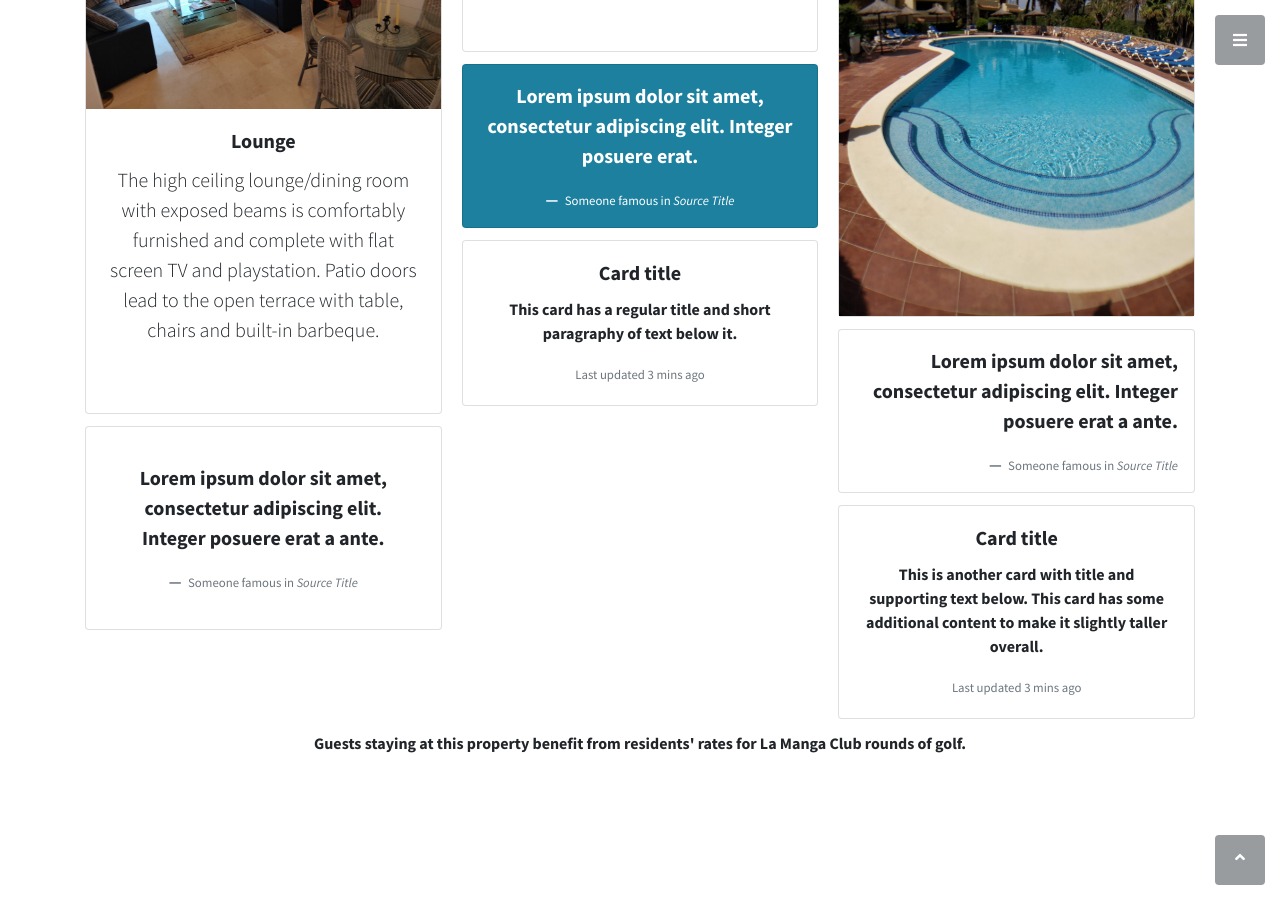
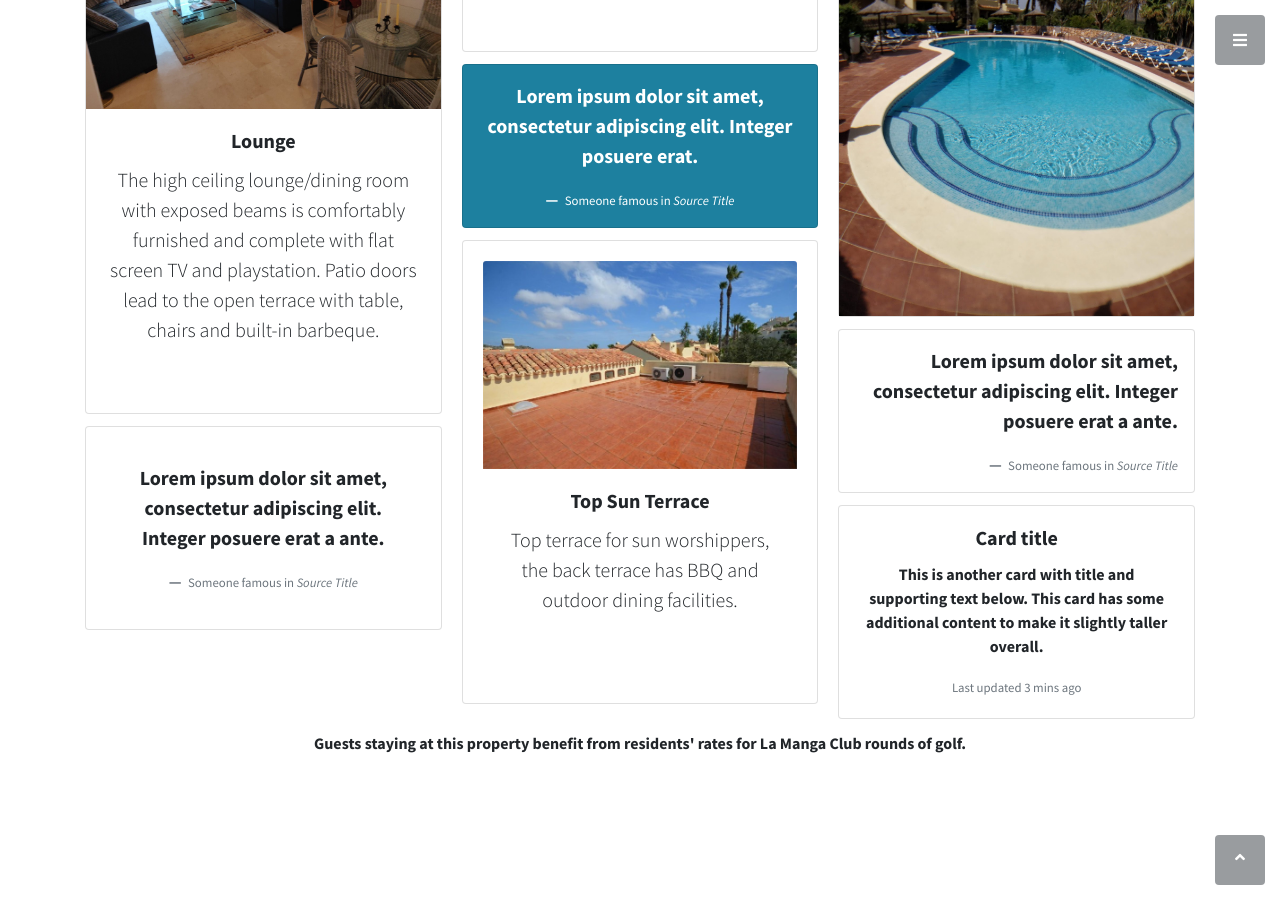
Before and after one commit to richsteer/richsteer.github.io, a Jekyll site: the page built from index.html, in a window 1280 px wide and 900 px high, scrolled down 3947 px. Built offline with Jekyll 4.4.1, drawn with Linux system fonts in a browser that asks for light colours.

Commit message:
Update index.html

```diff
--- a/index.html
+++ b/index.html
@@ -157,12 +157,7 @@ title: Las Palameras 9
 
                             <div class="col">
                                 <div class="card shadow">
-                                    <img src="assets/img/la-manga-club-villa-las-palmeras-9-Top-Sun-Terrace.jpg" class="card-img-top" alt="..">
-                                    <div class="card-body">
-                                        <h5 class="card-title">Top Sun Terrace</h5>
-                                        <p class="lead mb-5">Top terrace for sun worshippers, the back terrace has BBQ and outdoor dining facilities.
-                                        </p>
-                                    </div>
+
                                 </div>
                             </div>
                         </div>
@@ -208,9 +203,11 @@ title: Las Palameras 9
                       </div>
                       <div class="card text-center">
                         <div class="card-body">
-                          <h5 class="card-title">Card title</h5>
-                          <p class="card-text">This card has a regular title and short paragraphy of text below it.</p>
-                          <p class="card-text"><small class="text-muted">Last updated 3 mins ago</small></p>
+                            <img src="assets/img/la-manga-club-villa-las-palmeras-9-Top-Sun-Terrace.jpg" class="card-img-top" alt="..">
+                            <div class="card-body">
+                                <h5 class="card-title">Top Sun Terrace</h5>
+                                <p class="lead mb-5">Top terrace for sun worshippers, the back terrace has BBQ and outdoor dining facilities.</p>
+                            </div>
                         </div>
                       </div>
                       <div class="card">
```
